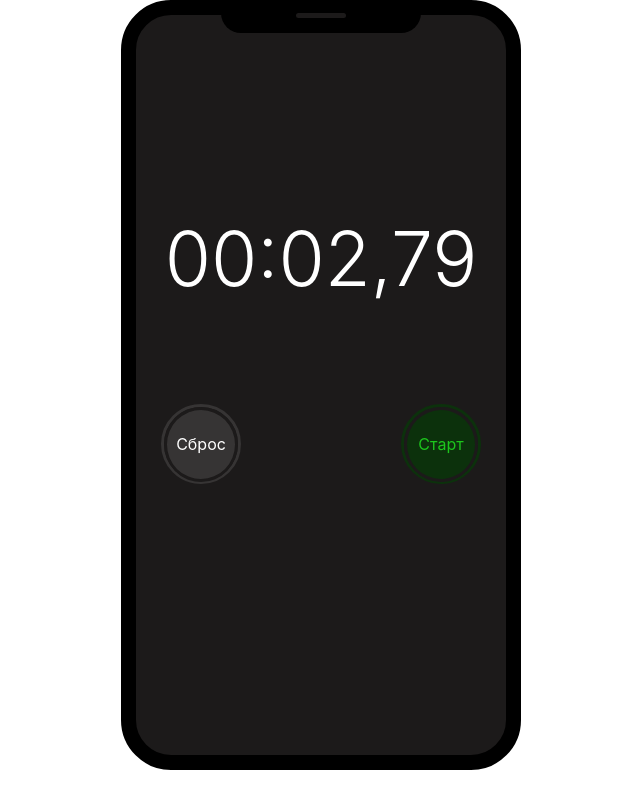
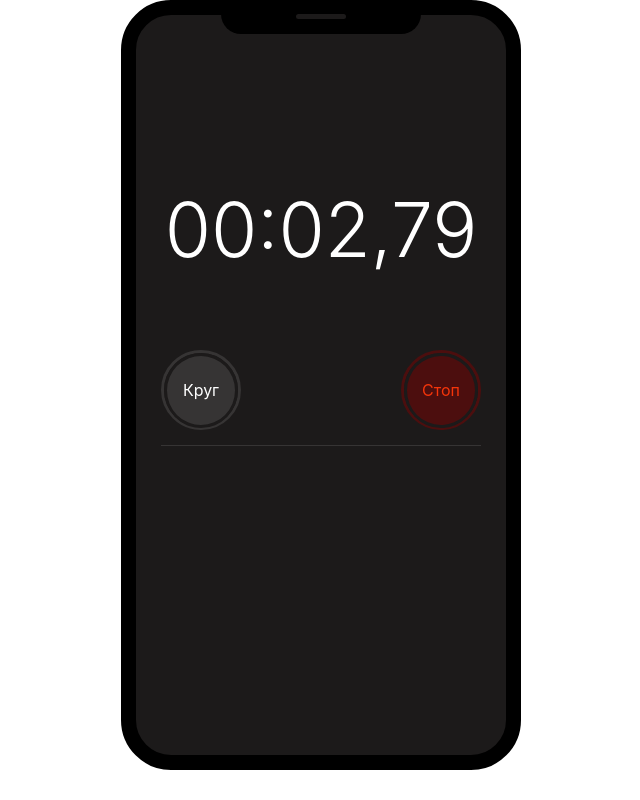
Before and after one commit to Denys-Fadieiev/react-4-practice-stopwatch, a React (Create React App) app: page / in a window 1280 px wide. Both pictures are taken after a click on the button "Старт". Shown: the whole page, without its empty margins (319-959 px from the left). Built offline with nearby package versions, Linux system fonts and the light colour scheme.

Commit message:
add homework ultra advanced level
add homework ultra advanced level without reset btn

```diff
--- a/src/components/Stopwatch/Stopwatch.module.scss
+++ b/src/components/Stopwatch/Stopwatch.module.scss
@@ -3,13 +3,20 @@ $color-black: black;
 $color-liteblack: rgb(28, 26, 26);
 $color-darkgreen: rgb(12, 49, 12);
 $color-darkgrey: rgb(54, 52, 52);
-$color-darkred: rgb(92, 32, 32);
+$color-darkred: rgba(86, 13, 13, 0.828);
+%jc-space-between{
+  display: flex;
+  justify-content: space-between;
+}
+
+
 
 .stopwatchPhoneWrapper{
   position: relative;
   width: 400px;
   height: 770px;
   margin: 0 auto;
+  padding: 0 25px;
   border: 15px solid $color-black;
   border-radius: 50px;
   background-color: $color-liteblack;
@@ -18,7 +25,7 @@ $color-darkred: rgb(92, 32, 32);
 .stopwatchPhoneBrow{
   width: 200px;
   height: 20px;
-  margin: -2px auto 180px;
+  margin: -1px auto 150px;
   border-radius: 0px 0px 25px 25px ;
   background-color: $color-black;
 }
@@ -32,7 +39,7 @@ $color-darkred: rgb(92, 32, 32);
 }
 
 .stopwatchTime{
-  padding-bottom: 100px;
+  padding-bottom: 75px;
   text-align: center;
   font-size: 75px;
   font-weight: 300;
@@ -40,9 +47,9 @@ $color-darkred: rgb(92, 32, 32);
 }
 
 .btnBlock{
-  display: flex;
-  justify-content: space-between;
-  padding: 0 25px;
+  @extend %jc-space-between;
+  padding-bottom: 15px;
+  border-bottom: 1px solid $color-darkgrey;
 }
 
 .btnWrapper{
@@ -85,10 +92,23 @@ $color-darkred: rgb(92, 32, 32);
 
 .btnStop{
   background-color: $color-darkred;
-  color: rgb(197, 60, 29);
+  color: rgb(245, 53, 10);
 }
 
 .btnReset{
   background-color: $color-darkgrey;
   color: $color-white;
 }
+
+.circlesList{
+  width: 100%;
+  height: 280px;
+  overflow: scroll;
+}
+
+.circlesListItems{
+  @extend %jc-space-between;
+  color: $color-white;
+  padding: 8px 0px;
+  border-bottom: 1px solid $color-darkgrey;
+}
--- a/src/components/Stopwatch/index.jsx
+++ b/src/components/Stopwatch/index.jsx
@@ -24,6 +24,8 @@ class Stopwatch extends Component {
     milliseconds: 0,
     seconds: 0,
     minutes: 0,
+    circles: [],
+    isCircle: false,
   }
 
   handleStartStop = () => {
@@ -51,12 +53,53 @@ class Stopwatch extends Component {
     this.setState({
       milliseconds: 0,
       seconds: 0,
-      minutes: 0
+      minutes: 0,
+      circles: [],
     })
   }
 
+  circleTime = () => {
+    const newCircle = this.state.circles;
+    newCircle.unshift({
+      id: this.state.circles.length + 1,
+      milliseconds: this.state.milliseconds <= 9 ? `0${this.state.milliseconds}` : this.state.milliseconds,
+      seconds: this.state.seconds <= 9 ? `0${this.state.seconds}` : this.state.seconds,
+      minutes: this.state.minutes <=9 ? `0${this.state.minutes}` : this.state.minutes,
+    })
+  }
 
   render() {
+    const { isStart, circles } = this.state;
+    // Стили кнопок старт/стоп
+    const btnStartStop = {
+      backgroundColor: isStart === true ? 'rgb(86, 13, 13, 0.828)' : 'rgb(12, 49, 12)',
+      color: isStart === true ? 'rgb(245, 53, 10)' : 'rgb(29, 197, 29)',
+    }
+
+    const btnStartStopCircle = {
+      border: isStart === true ? '3px solid rgb(86, 13, 13, 0.828)' : '3px solid rgb(12, 49, 12)',
+    }
+
+    // Стили кнопок круг/сброс
+    // const btnCircleReset = {
+    //   border: isStart === true ? '3px solid rgb(86, 13, 13, 0.828)' : '3px solid rgb(12, 49, 12)',
+    // }
+
+    const nameBtnStartStop = isStart === true ? 'Стоп' : 'Старт';
+    const nameBtnCircleReset = isStart === true ? 'Круг' : 'Сброс';
+
+    //Отрисовка листа
+    const circlesList = circles.map(({id, milliseconds, seconds, minutes}) => (
+      <li className={styles.circlesListItems} id = {id}>
+        <p>
+        Круг {id}
+        </p>
+        <p>
+          {minutes}:{seconds},{milliseconds}
+        </p>
+      </li>
+    ));
+
     return (
       <div className={styles.stopwatchPhoneWrapper}>
         <div className={styles.stopwatchPhoneBrow}>
@@ -69,12 +112,15 @@ class Stopwatch extends Component {
         </p>
         <div className={styles.btnBlock}>
           <div className={`${styles.btnWrapper} ${styles.btnWrapperReset}`}>
-            <button className = {`${styles.btn} ${styles.btnReset}`} onClick={this.resetTime}>Сброс</button>
+            <button className = {`${styles.btn} ${styles.btnReset}`} onClick={this.circleTime}>{nameBtnCircleReset}</button>
           </div>
-          <div className={`${styles.btnWrapper} ${styles.btnWrapperStart}`}>
-            <button className = {`${styles.btn} ${styles.btnStart}`} onClick={this.handleStartStop}>Старт</button>
+          <div style={btnStartStopCircle} className={styles.btnWrapper}>
+            <button style={btnStartStop} className = {styles.btn} onClick={this.handleStartStop}>{nameBtnStartStop}</button>
           </div>
         </div>
+        <ul className={styles.circlesList}>
+          {circlesList}
+        </ul>
       </div>
     );
   }
```
